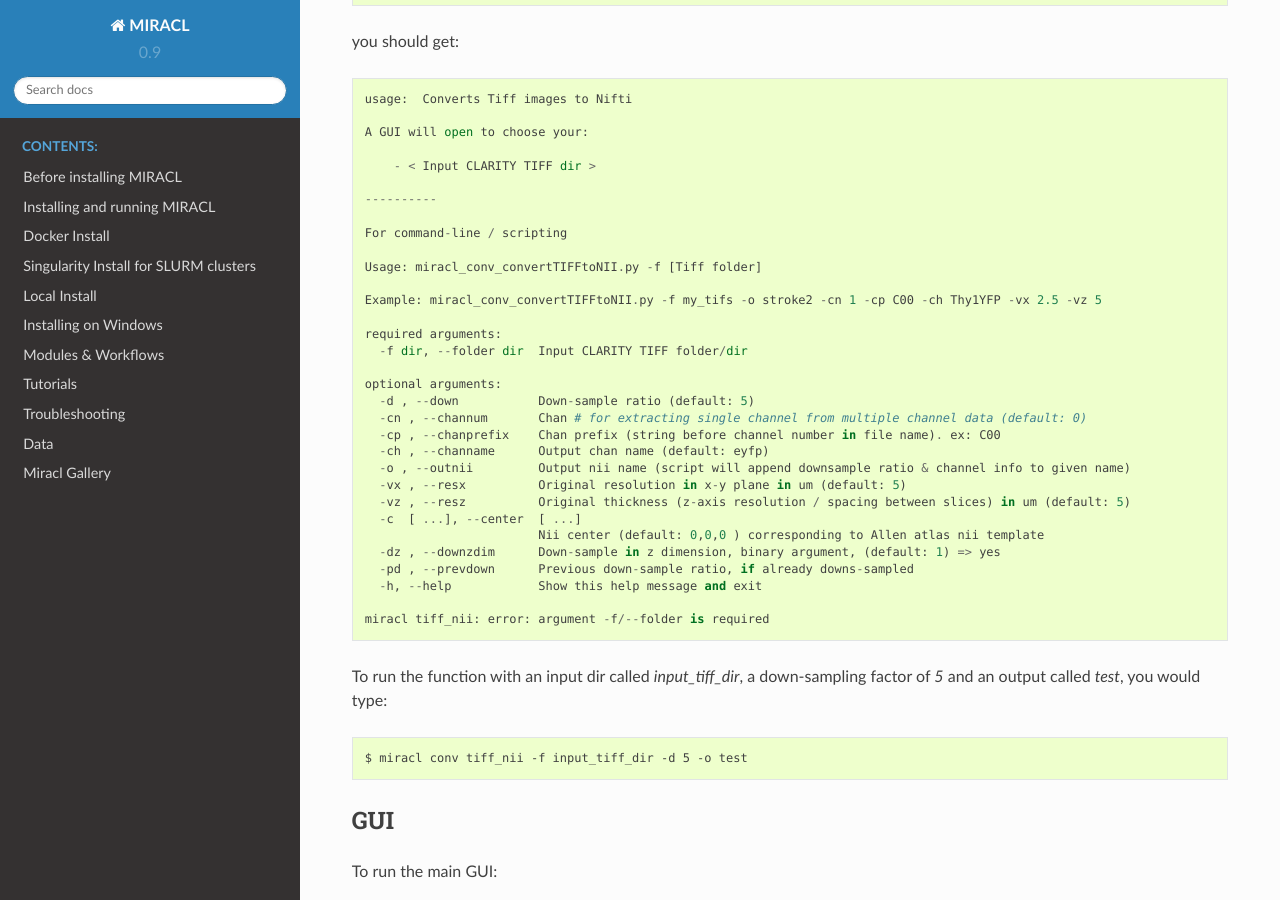
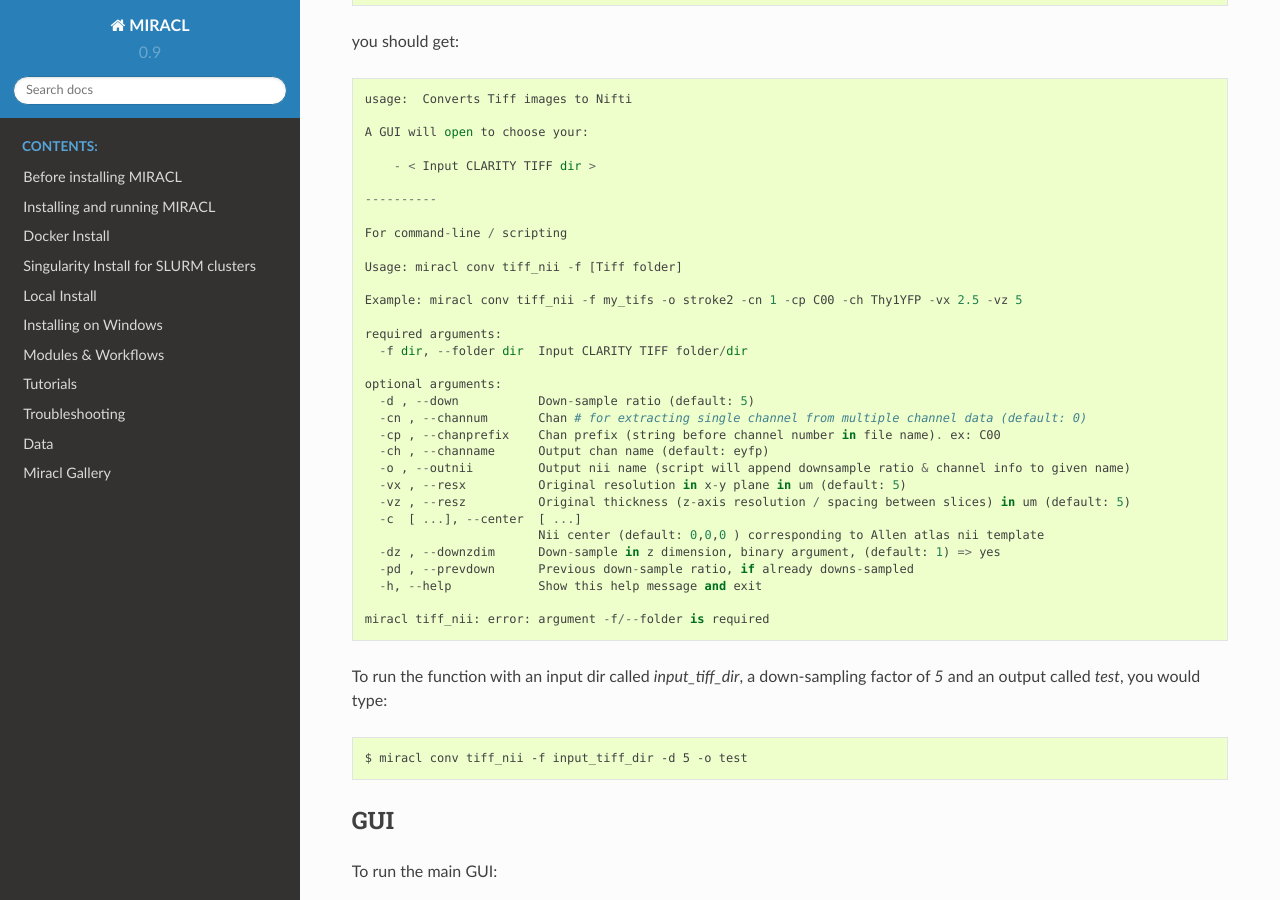
Before and after one commit to AICONSlab/MIRACL, a Sphinx documentation site: the page built from docs/tutorials/beginner/getting_started.md, in a window 1280 px wide and 900 px high, scrolled down 1295 px. Built offline with Sphinx 7.4.7 and the Read the Docs theme 2.0.0, drawn with Linux system fonts in a browser that asks for light colours; pages that are not in the unit, such as notebooks, are missing from menus.

Commit message:
[docs] update to correct miracl call in cli
The miracl command that was used in the example was not up to date
anymore. Changed to correct command.

```diff
--- a/docs/tutorials/beginner/getting_started.md
+++ b/docs/tutorials/beginner/getting_started.md
@@ -64,9 +64,9 @@ you should get:
 
     For command-line / scripting
 
-    Usage: miracl_conv_convertTIFFtoNII.py -f [Tiff folder]
+    Usage: miracl conv tiff_nii -f [Tiff folder]
 
-    Example: miracl_conv_convertTIFFtoNII.py -f my_tifs -o stroke2 -cn 1 -cp C00 -ch Thy1YFP -vx 2.5 -vz 5
+    Example: miracl conv tiff_nii -f my_tifs -o stroke2 -cn 1 -cp C00 -ch Thy1YFP -vx 2.5 -vz 5
 
     required arguments:
       -f dir, --folder dir  Input CLARITY TIFF folder/dir
```
